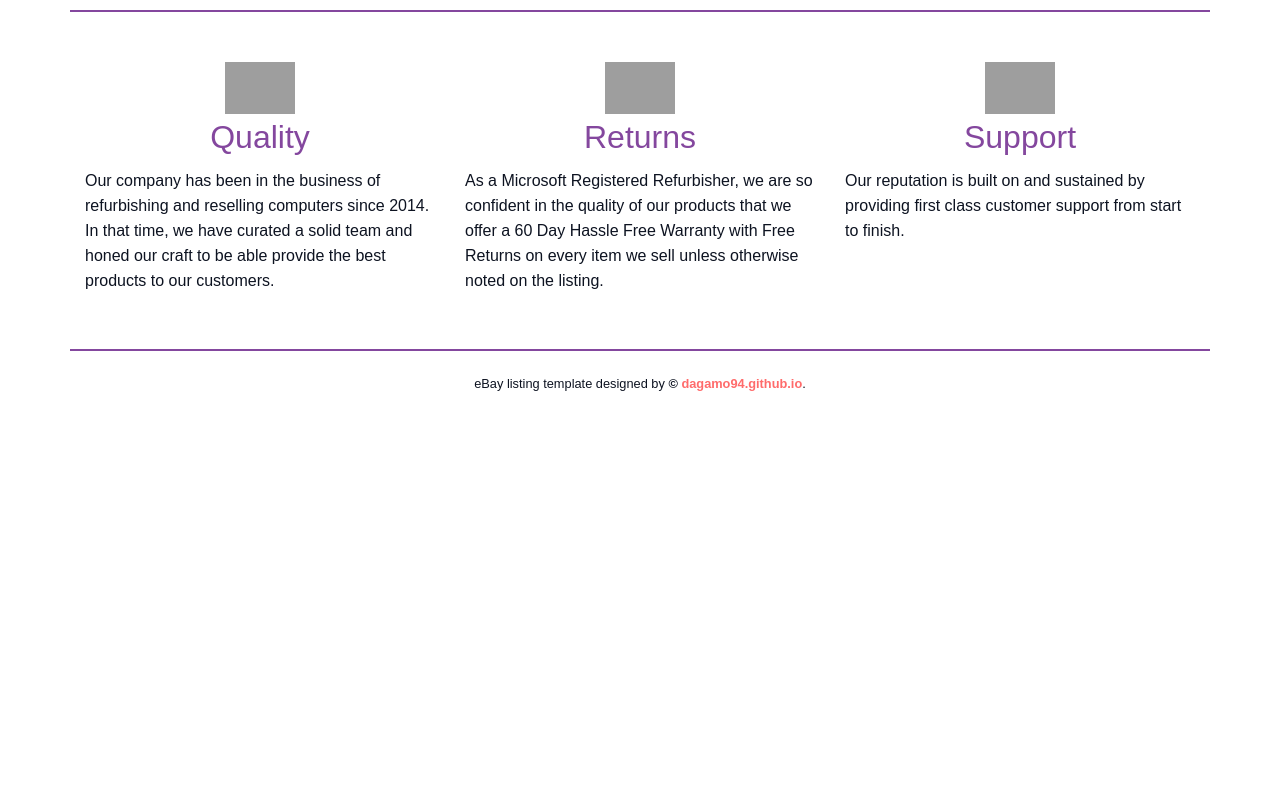
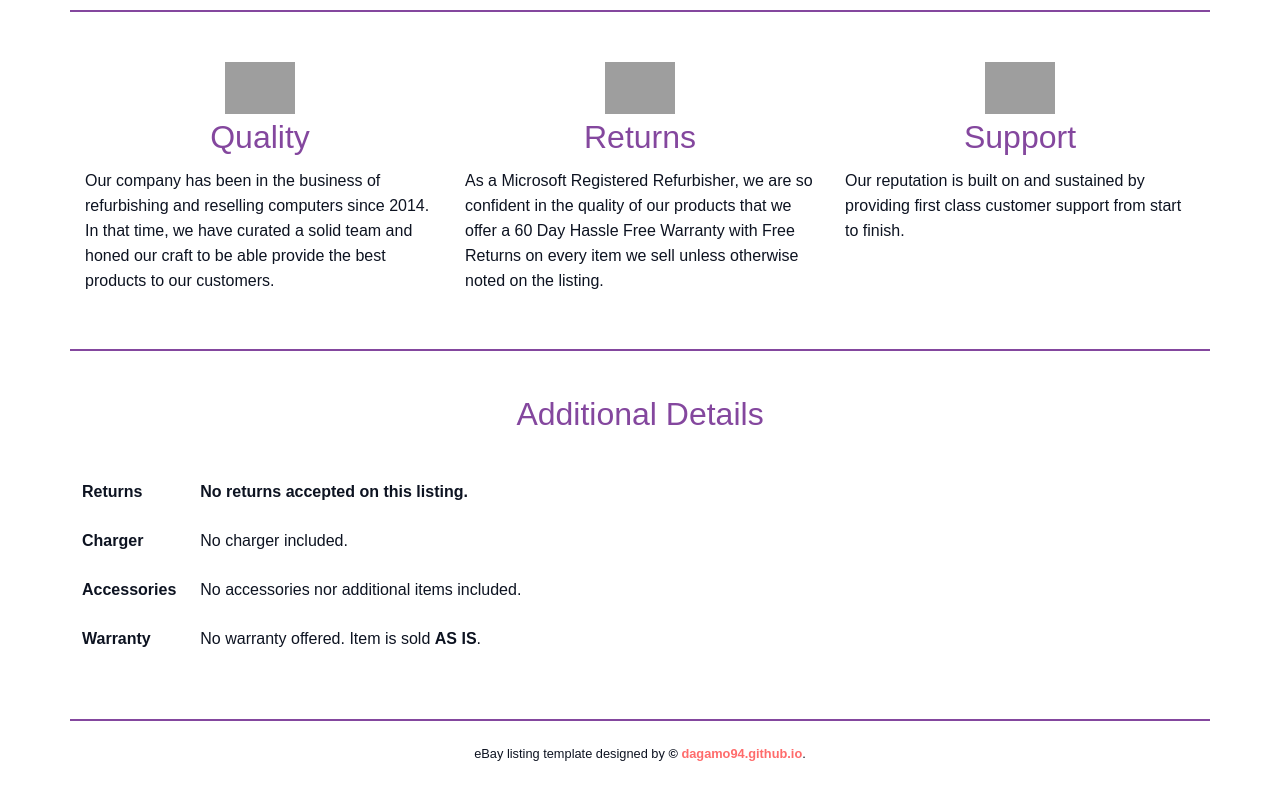
Before and after one commit to dagamo94/ebay-templates, a plain HTML site: page epower_template_v2.html in a window 1280 px wide. Shown: the part 1460-2260 px from the top of the page. Before the commit the page ends 1892 px from the top, so only its background shows below. Drawn offline with nearby package versions, Linux system fonts and the light colour scheme; grey boxes are pictures that could not be loaded.

Commit message:
replaced additional marketplaces section with 'Additional Details' section

```diff
--- a/epower_template_v2.html
+++ b/epower_template_v2.html
@@ -95,7 +95,9 @@
                     </h2>
 
                     <p>
-                        <font face="Arial" style="color: #0D1321">Our company has been in the business of refurbishing and reselling computers since 2014. In that time, we have curated a solid team and honed our craft to be able provide the best products to our customers.</font>
+                        <font face="Arial" style="color: #0D1321">Our company has been in the business of refurbishing
+                            and reselling computers since 2014. In that time, we have curated a solid team and honed our
+                            craft to be able provide the best products to our customers.</font>
                     </p>
                 </div>
 
@@ -108,7 +110,9 @@
                     </h2>
 
                     <p>
-                        <font face="Arial" style="color: #0D1321">As a Microsoft Registered Refurbisher, we are so confident in the quality of our products that we offer a 60 Day Hassle Free Warranty with Free Returns on every item we sell unless otherwise noted on the listing.</font>
+                        <font face="Arial" style="color: #0D1321">As a Microsoft Registered Refurbisher, we are so
+                            confident in the quality of our products that we offer a 60 Day Hassle Free Warranty with
+                            Free Returns on every item we sell unless otherwise noted on the listing.</font>
                     </p>
                 </div>
 
@@ -121,7 +125,8 @@
                     </h2>
 
                     <p>
-                        <font face="Arial" style="color: #0D1321">Our reputation is built on and sustained by providing first class customer support from start to finish.</font>
+                        <font face="Arial" style="color: #0D1321">Our reputation is built on and sustained by providing
+                            first class customer support from start to finish.</font>
                     </p>
                 </div>
             </div>
@@ -181,6 +186,59 @@
         </div>
     </div> -->
 
+    <div style="color: #0D1321; line-height: 25px">
+        <div class="container" style="border-top: 2px solid #84479e; padding: 40px 0 40px 0">
+            <div class="col-12 col-md-12">
+                <h2 style="line-height: 45px; text-align: center;">
+                    <font face="Arial" style="color: #84479e;">Additional Details</font>
+                </h2>
+
+                <!-- <p>
+                    <font face="Arial" style="color: #0D1321">You can also find us in the following marketplaces and
+                        browse through hundreds of Certified Refurbished items:</font>
+                </p> -->
+            </div>
+
+            <table class="table table-responsive table-borderless"
+                style="color: #353535; line-height: 25px; font-size: 16px; margin-top: 30px">
+                <tbody>
+                    <tr>
+                        <th scope="row" style="color: #000">
+                            <font face="Arial" style="color: #0D1321">Returns</font>
+                        </th>
+                        <td>
+                            <font face="Arial" style="color: #0D1321"><b>No returns accepted on this listing.</b></font>
+                        </td>
+                    </tr>
+                    <tr>
+                        <th scope="row" style="color: #000">
+                            <font face="Arial" style="color: #0D1321">Charger</font>
+                        </th>
+                        <td>
+                            <font face="Arial" style="color: #0D1321">No charger included.</font>
+                        </td>
+                    </tr>
+                    <tr>
+                        <th scope="row" style="color: #000">
+                            <font face="Arial" style="color: #0D1321">Accessories</font>
+                        </th>
+                        <td>
+                            <font face="Arial" style="color: #0D1321">No accessories nor additional items included.</font>
+                        </td>
+                    </tr>
+                    <tr>
+                        <th scope="row" style="color: #000">
+                            <font face="Arial" style="color: #0D1321">Warranty</font>
+                        </th>
+                        <td>
+                            <font face="Arial" style="color: #0D1321">No warranty offered. Item is sold <b>AS IS</b>.</font>
+                        </td>
+                    </tr>
+                </tbody>
+            </table>
+        </div>
+    </div>
+
     <div class="col-12 col-md-12" style="color: #D3CED6;line-height: 25px">
         <div class="container"
             style="border-top: 2px solid #84479e; padding: 20px 0 20px 0; font-size: 80%; text-align: center">
```
